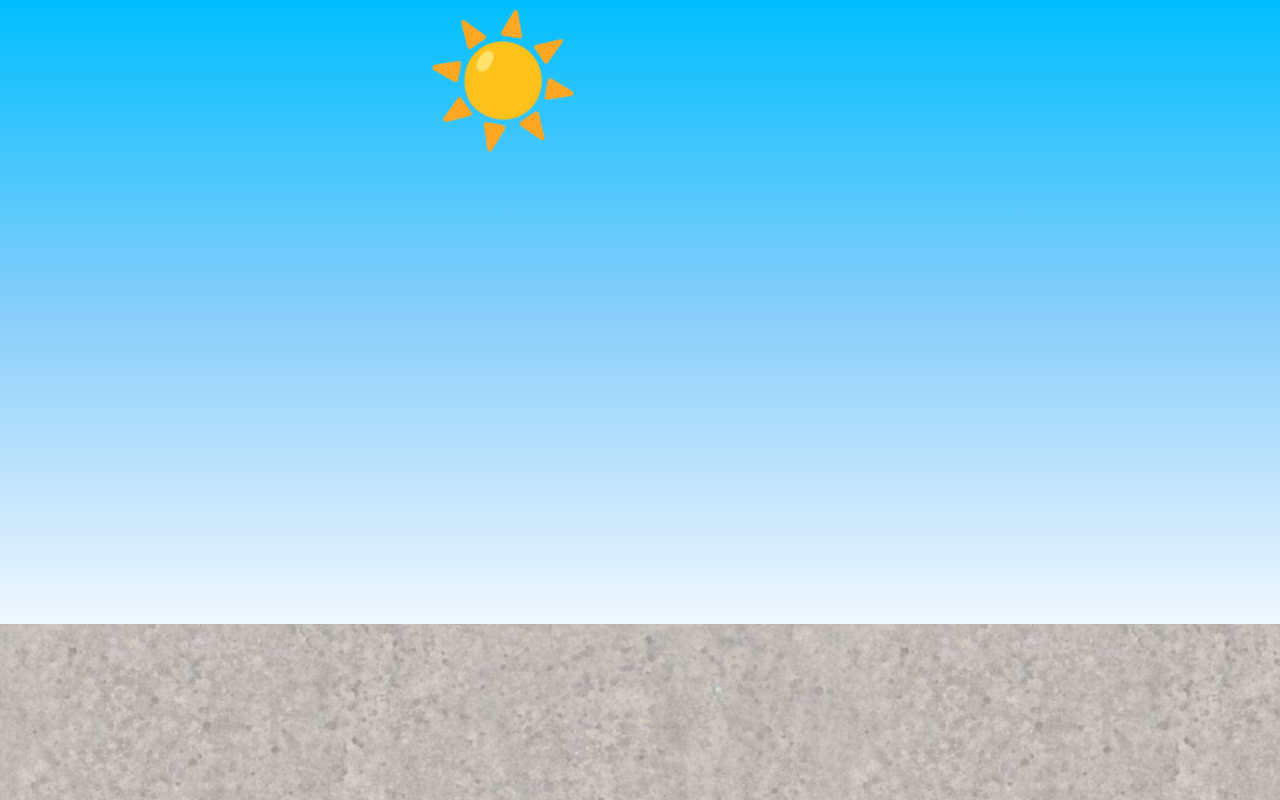
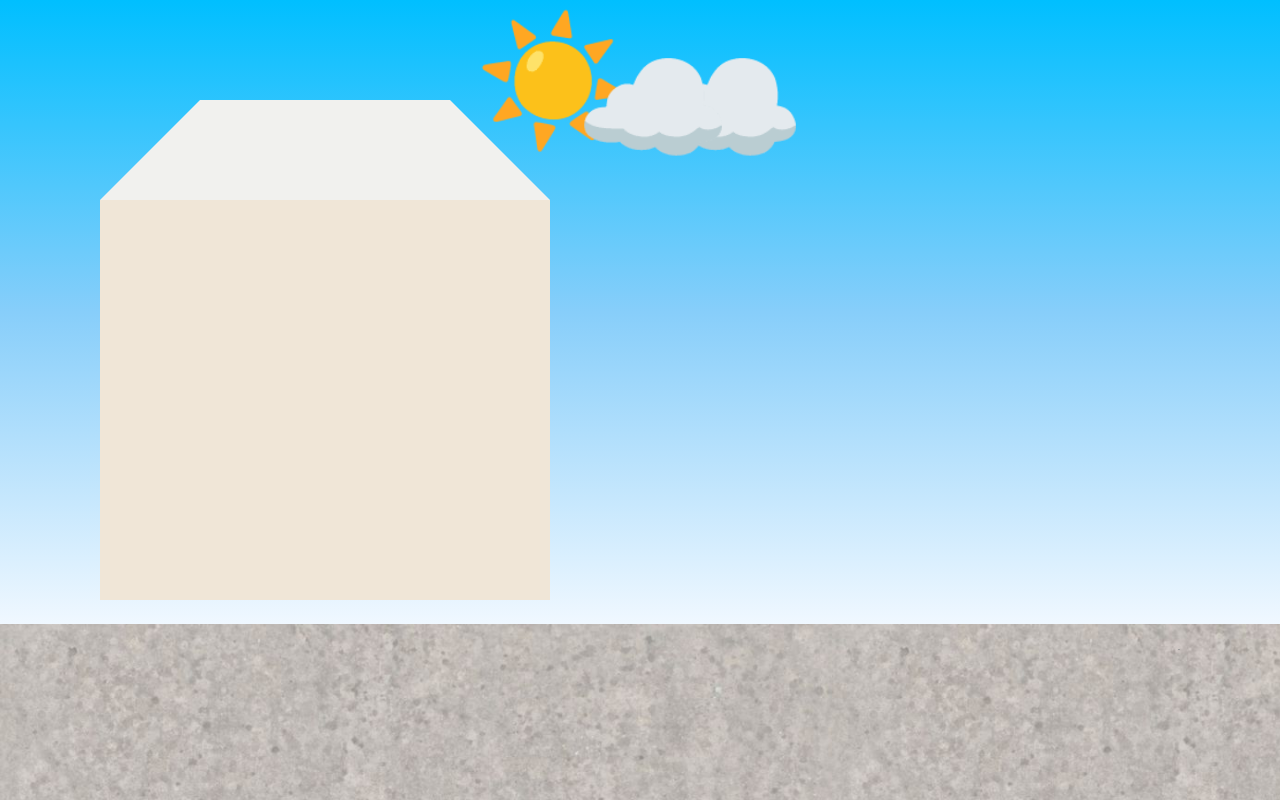
Before and after one commit to loreals2028/CS1-CSS-Town, a plain HTML site: page index.html in a window 1280 px wide. Drawn offline with Linux system fonts and the light colour scheme.

Commit message:
did html and more css

```diff
--- a/index.html
+++ b/index.html
@@ -9,10 +9,21 @@
 </head>
 
 <body>
+
   <div id="sky">
     <span id="sun">☀️</span>
+
+    <span id="cloud-1">☁️</span>
+
+    <span id="cloud-2">☁️</span>
+
   </div>
 
+  <div id="building-1">
+    <div id="roof-1"></div>
+  </div>
+
+    <img src="3042b8fd751c5da6b639fc1dd60a30e4.png" id="tree">
 
 
 </body>
--- a/style.css
+++ b/style.css
@@ -17,5 +17,43 @@ body{
     font-size: 125px;
     position: absolute;
     top: 8px;
-    left: 425px;
+    left: 475px;
 }
+
+#cloud-1{
+    font-size: 125px;
+    position: absolute;
+    top: 35px;
+    right: 475px;
+}
+#cloud-2{
+    font-size: 125px;
+    position: absolute;
+    top: 35px;
+    left: 575px;
+}
+
+#building-1{
+    background: rgb(240, 230, 215);
+    height: 400px;
+    width:450px;
+    position:absolute;
+    top: 200px;
+    left: 100px;
+
+}
+
+#roof-1{
+    border-bottom: 100px solid rgb(241, 241, 238);
+    border-left: 100px solid transparent;
+    border-right:100px solid transparent;
+    position: relative;
+    bottom: 100px;
+}
+
+#tree{
+    width: 2px;
+    position: absolute;
+    bottom: 150px;
+    right:100px;
+}
```
Also changed, not shown: cleanpng-tree.webp (added), 1 other file.
